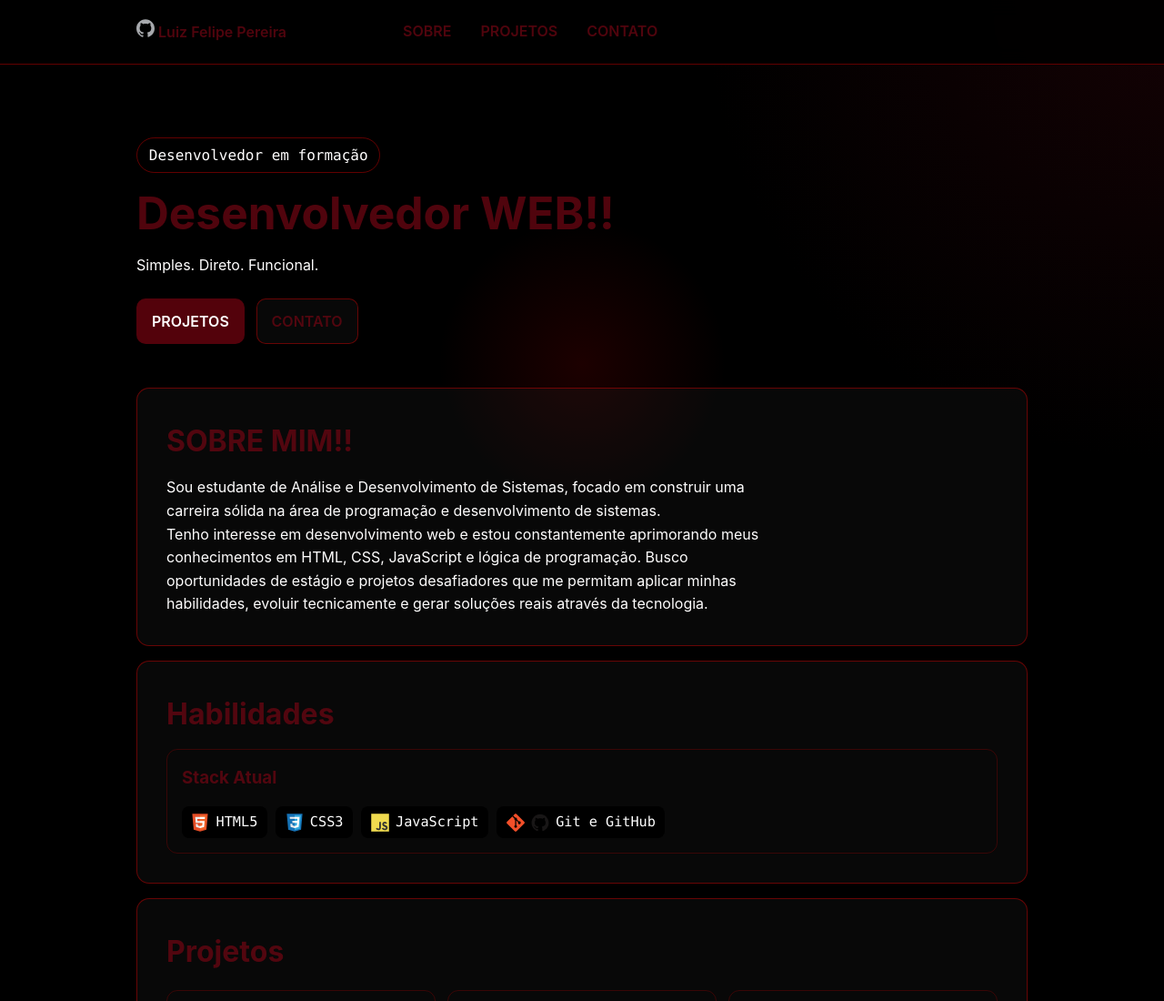
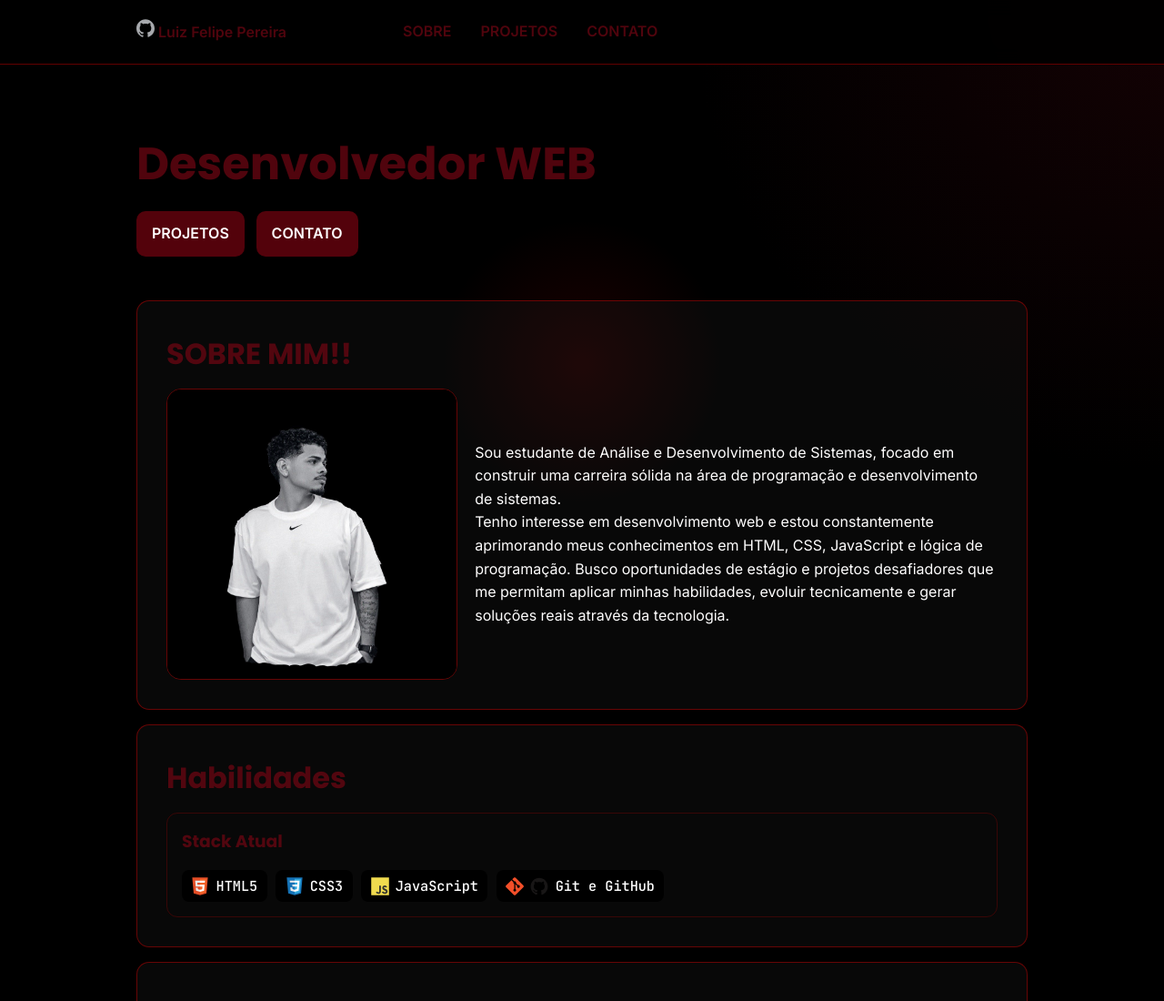
Before and after one commit to luisfelipepereira/site-, a plain HTML site: page index.html in a window 1280 px wide. Shown: the top 1100 px of the page at 91% size. Drawn offline with Linux system fonts and the light colour scheme.

Commit message:
Update index.html

```diff
--- a/index.html
+++ b/index.html
@@ -5,9 +5,9 @@
     <meta name="viewport" content="width=device-width, initial-scale=1.0">
     <meta name="description" content="Portfólio pessoal com projetos, habilidades e formas de contato.">
     <title>Luiz Felipe Pereira de Lima | Portfólio</title>
-    <meta name="viewport" content="width=device-width, initial-scale=1.0">
-    <meta name="description" content="Portfólio pessoal com projetos, habilidades e formas de contato.">
-    <title>Luiz Felipe Pereira de Lima | Portfólio</title>
+    <link rel="preconnect" href="https://fonts.googleapis.com">
+    <link rel="preconnect" href="https://fonts.gstatic.com" crossorigin>
+    <link href="https://fonts.googleapis.com/css2?family=Inter:wght@400;500;600;700&family=JetBrains+Mono:wght@500;600&family=Poppins:wght@600;700;800&display=swap" rel="stylesheet">
     <link rel="stylesheet" href="estilos/style.css">
 </head>
 <body>
@@ -29,18 +29,19 @@
     <main id="inicio">
         <!-- EDICAO: texto principal da home -->
         <section class="hero container">
-            <p class="tag">Desenvolvedor em formação</p>
-            <h1>Desenvolvedor WEB!!</h1>
-            <p>Simples. Direto. Funcional.</p>
+            <h1 id="hero-title" aria-live="polite">Desenvolvedor WEB</h1>
+            <p id="hero-subtitle"></p>
             <div class="acoes">
                 <a class="botao primario" href="#projetos">PROJETOS</a>
-                <a class="botao secundario" href="#contato">CONTATO</a>
+                <a class="botao primario" href="#contato">CONTATO</a>
             </div>
         </section>
 
         <!-- EDICAO: sobre voce e lista de habilidades -->
         <section id="sobre" class="container bloco">
             <h2>SOBRE MIM!!</h2>
+            <div class="sobre-conteudo">
+                <img class="perfil-img" src="imagens/Logo/LOGO5.png" alt="Foto de perfil de Luiz Felipe" width="320" height="320" loading="lazy" decoding="async">
                 <p>
                  Sou estudante de Análise e Desenvolvimento de Sistemas, focado em construir
                  uma carreira sólida na área de programação e desenvolvimento de sistemas.<br>
@@ -49,6 +50,7 @@
                  Busco oportunidades de estágio e projetos desafiadores que me permitam aplicar
                  minhas habilidades, evoluir tecnicamente e gerar soluções reais através da tecnologia.
                 </p>
+            </div>
         </section>
 
         <!-- EDICAO: skills fora do card sobre mim -->
@@ -151,6 +153,31 @@
                 card.style.setProperty("--my", `${y}px`);
             });
         });
+
+        // EDICAO: efeito de digitacao ao abrir o site
+        const heroTitle = document.getElementById("hero-title");
+        const heroSubtitle = document.getElementById("hero-subtitle");
+        const heroTitleText = "Desenvolvedor WEB";
+        const heroSubtitleText = "";
+
+        const typeText = (element, text, speed, done) => {
+            let i = 0;
+            element.textContent = "";
+            element.classList.add("typing-caret");
+            const timer = setInterval(() => {
+                element.textContent += text[i];
+                i += 1;
+                if (i >= text.length) {
+                    clearInterval(timer);
+                    if (done) done();
+                }
+            }, speed);
+        };
+
+        typeText(heroTitle, heroTitleText, 80, () => {
+            heroTitle.classList.remove("typing-caret");
+            heroSubtitle.classList.remove("typing-caret");
+        });
     </script>
 </body>
 </html>
```
Lines whose indentation alone changed are shown as unchanged.
